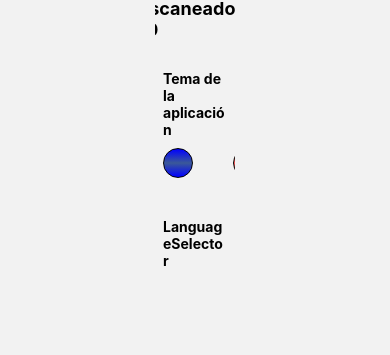
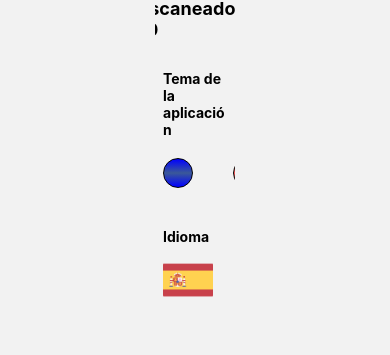
Before and after one commit to enriquedlc/scanner-barcode-archive, a React Native app: screen /PROFILE_SCREEN in a window 390 px wide. Shown: the part 256-611 px from the top of the page. Built offline with nearby package versions, Linux system fonts and the light colour scheme.

Commit message:
:sparkles: language selector in profile screen

```diff
--- a/assets/index.ts
+++ b/assets/index.ts
@@ -15,6 +15,10 @@ import SCANNABLE_BARCODE from "./barcode/scannable-barcode.png";
 
 // user profile photos
 import BLUE_GRADIENT_USER from "./users/blue-gradient-user.png";
+
+// language flags
+import SPANISH_SPAIN from "./languages/spain.png";
+import ENGLISH_USA from "./languages/usa.png";
 
 const LOGOS = {
     SPLASH_LOGO
@@ -39,4 +43,9 @@ const USER_PROFILE_IMAGES = {
     BLUE_GRADIENT_USER
 } as const;
 
-export { LOGOS, TOOLS, LANDING, BARCODE, USER_PROFILE_IMAGES }
+const LANGUAGE_FLAGS = {
+    SPANISH_SPAIN,
+    ENGLISH_USA
+} as const;
+
+export { LOGOS, TOOLS, LANDING, BARCODE, USER_PROFILE_IMAGES, LANGUAGE_FLAGS }
--- a/src/components/profile/language-selector.tsx
+++ b/src/components/profile/language-selector.tsx
@@ -1,10 +1,35 @@
-import { View, Text } from "react-native";
+import { View, Text, Image, StyleSheet } from "react-native";
 import { profileStyles } from "../../screens/profile-screen/profile-styles";
+import { LANGUAGE_FLAGS } from "../../../assets";
 
 export function LanguageSelector() {
   return (
     <View>
-      <Text style={profileStyles.profileDefaultLabel}>LanguageSelector</Text>
+      <Text style={profileStyles.profileDefaultLabel}>Idioma</Text>
+      <View style={languageSelector.languageFlagsContainer}>
+        <Image
+          style={languageSelector.languageFlag}
+          source={LANGUAGE_FLAGS.SPANISH_SPAIN}
+          alt="ESPAÑOL"
+        />
+        <Image
+          style={languageSelector.languageFlag}
+          source={LANGUAGE_FLAGS.ENGLISH_USA}
+          alt="ESPAÑOL"
+        />
+      </View>
     </View>
   );
 }
+
+const languageSelector = StyleSheet.create({
+  languageFlagsContainer: {
+    flexDirection: "row",
+    gap: 40,
+  },
+  languageFlag: {
+    width: 50,
+    height: 50,
+    objectFit: "contain",
+  },
+});
--- a/src/screens/profile-screen/profile-styles.ts
+++ b/src/screens/profile-screen/profile-styles.ts
@@ -88,6 +88,7 @@ export const profileStyles = StyleSheet.create({
         gap: 40,
     },
     profileDefaultLabel: {
+        paddingBottom: 10,
         fontSize: FONT_SIZES.MEDIUM,
         fontWeight: "bold",
         textAlign: "left",
```
Also changed, not shown: assets/languages/spain.png (added), assets/languages/usa.png (added).
